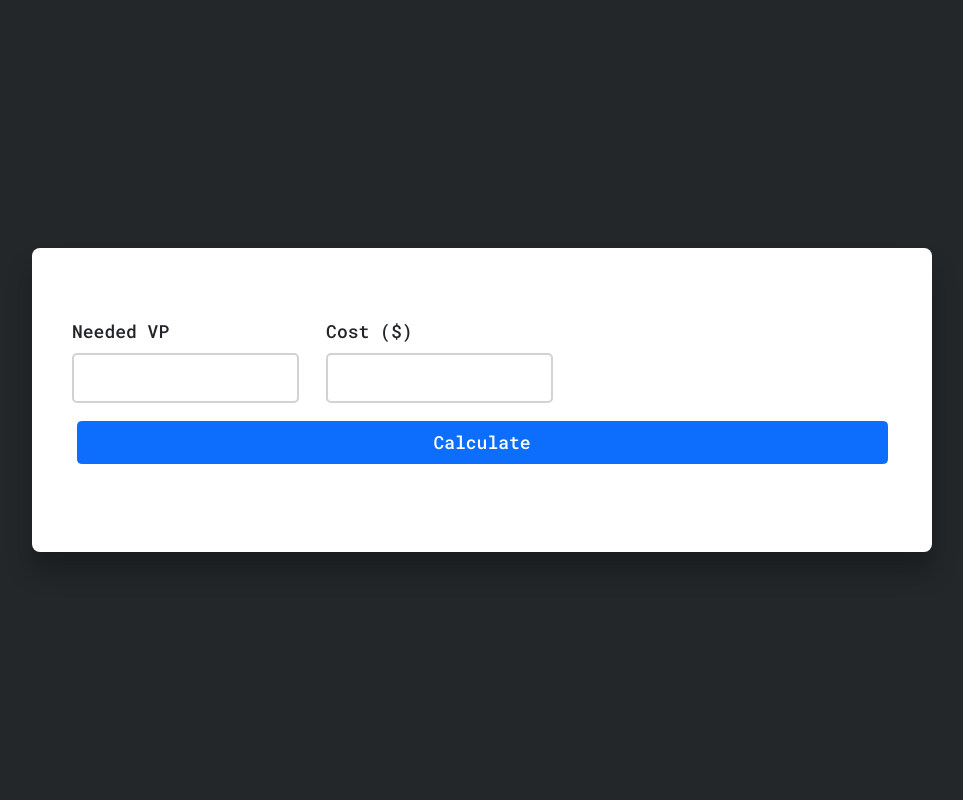
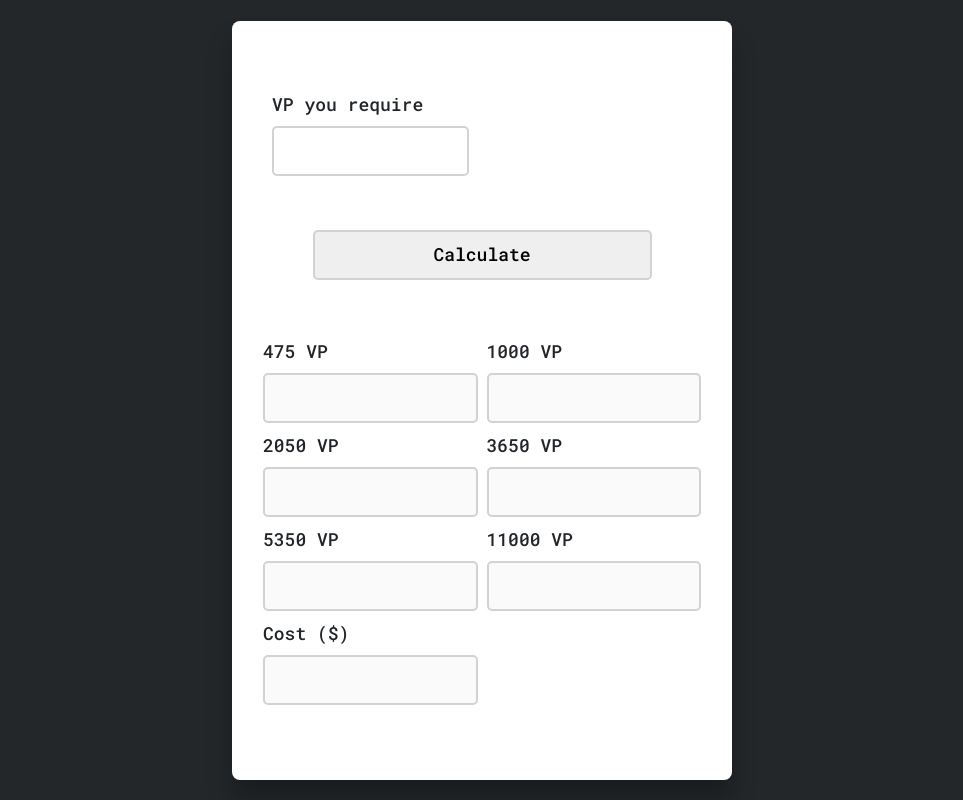
Before and after one commit to aryanprince/valorant-calculator, a plain HTML site: page index.html in a window 1280 px wide. Shown: the whole page, without its empty margins (158-1121 px from the left). Drawn offline with nearby package versions, Linux system fonts and the light colour scheme.

Commit message:
Basic funtionality

```diff
--- a/index.html
+++ b/index.html
@@ -10,20 +10,50 @@
     </head>
     <body>
         <div class="container">
-            <div class="row">
+            <div class="row ">
                 <div class="cf">
-                    <label for="celsius">Needed VP</label>
-                    <input type="number" id="needed" />
+                    <label for="celsius">VP you require</label>
+                    <input type="number" id="requiredVP" />
                 </div>
-                <div class="cf">
-                    <label for="celsius">Cost ($)</label>
-                    <input type="number" id="cost" />
+
+                <div class="row p-5 mx-auto">
+                    <input type="button" value="Calculate" name="calculate" id="calculate" onclick="process()" />
                 </div>
-                <div class="row p-3 m-auto">
-                    <button type="button" class="btn btn-primary" id="calculate" onclick="myFunction()">Calculate</button>
+
+
+
+                <div class="cf p-1">
+                    <label for="celsius">475 VP</label>
+                    <input type="text" id="vp475" disabled />
                 </div>
+                <div class="cf p-1">
+                    <label for="celsius">1000 VP</label>
+                    <input type="text" id="vp1000" disabled />
+                </div>
+                <div class="cf p-1">
+                    <label for="celsius">2050 VP</label>
+                    <input type="text" id="vp2050" disabled />
+                </div>
+                <div class="cf p-1">
+                    <label for="celsius">3650 VP</label>
+                    <input type="text" id="vp3650" disabled />
+                </div>
+                <div class="cf p-1">
+                    <label for="celsius">5350 VP</label>
+                    <input type="text" id="vp5350" disabled />
+                </div>
+                <div class="cf p-1">
+                    <label for="celsius">11000 VP</label>
+                    <input type="text" id="vp11000" disabled />
+                </div>
+
+                <div class="cf p-1">
+                  <label for="celsius">Cost ($)</label>
+                  <input type="number" id="cost" disabled />
+              </div>
             </div>
         </div>
+
         <script src="script.js"></script>
         <script src="https://cdn.jsdelivr.net/npm/bootstrap@5.1.3/dist/js/bootstrap.bundle.min.js" integrity="sha384-ka7Sk0Gln4gmtz2MlQnikT1wXgYsOg+OMhuP+IlRH9sENBO0LRn5q+8nbTov4+1p" crossorigin="anonymous"></script>
     </body>
--- a/script.js
+++ b/script.js
@@ -1,19 +1,37 @@
-let current = document.getElementById("current");
-let needed = document.getElementById("needed");
-let cost = document.getElementById("cost");
+//requiredVP 67
 
-needed.oninput = () => {
-  let output = (parseFloat(needed.value) - parseFloat(current.value)) / 100;
-  cost.value = parseFloat(output.toFixed(2));
-};
+function process() {
+    var requiredVP = document.getElementById("requiredVP").value;
+    if (requiredVP >= 0 && requiredVP <= 999999) {
+        calculate(requiredVP);
+    } else {
+        alert("Please enter a number less than 1 million");
+        document.getElementById("vp475").value = "";
+        document.getElementById("vp1000").value = "";
+        document.getElementById("vp2050").value = "";
+        document.getElementById("vp2050").value = "";
+        document.getElementById("vp5350").value = "";
+        document.getElementById("vp11000").value = "";
+    }
+}
 
-fahrenheit.oninput = () => {
-  let output = ((parseFloat(fahrenheit.value) - 32) * 5) / 9;
-  celsius.value = parseFloat(output.toFixed(2));
-};
+function calculate(requiredVP) {
+    var vp11000 = parseInt(requiredVP / 11000);
+    requiredVP = requiredVP % 11000;
+    var vp5350 = parseInt(requiredVP / 5350);
+    requiredVP = requiredVP % 5350;
+    var vp3650 = parseInt(requiredVP / 3650);
+    requiredVP = requiredVP % 3650;
+    var vp2050 = parseInt(requiredVP / 2050);
+    requiredVP = requiredVP % 2050;
+    var vp1000 = parseInt(requiredVP / 1000);
+    requiredVP = requiredVP % 1000;
+    var vp475 = parseInt(requiredVP / 475);
 
-document.getElementById("calculate").onclick = function() {myFunction()};
-
-function myFunction() {
-  document.getElementById("calculate").innerHTML = "YOU CLICKED ME!";
+    document.getElementById("vp475").value = vp475;
+    document.getElementById("vp1000").value = vp1000;
+    document.getElementById("vp2050").value = vp2050;
+    document.getElementById("vp3650").value = vp3650;
+    document.getElementById("vp5350").value = vp5350;
+    document.getElementById("vp11000").value = vp11000;
 }
--- a/styles.css
+++ b/styles.css
@@ -17,7 +17,7 @@ body {
 }
 
 .container {
-  width: 900px;
+  width: 500px;
   background-color: #fff;
   padding: 70px 40px;
   box-shadow: 0 20px 25px rgba(0, 0, 0, 0.25);
@@ -27,7 +27,7 @@ body {
 }
 
 .cf {
-  width: 30%;
+  width: 50%;
 }
 
 input {
```
